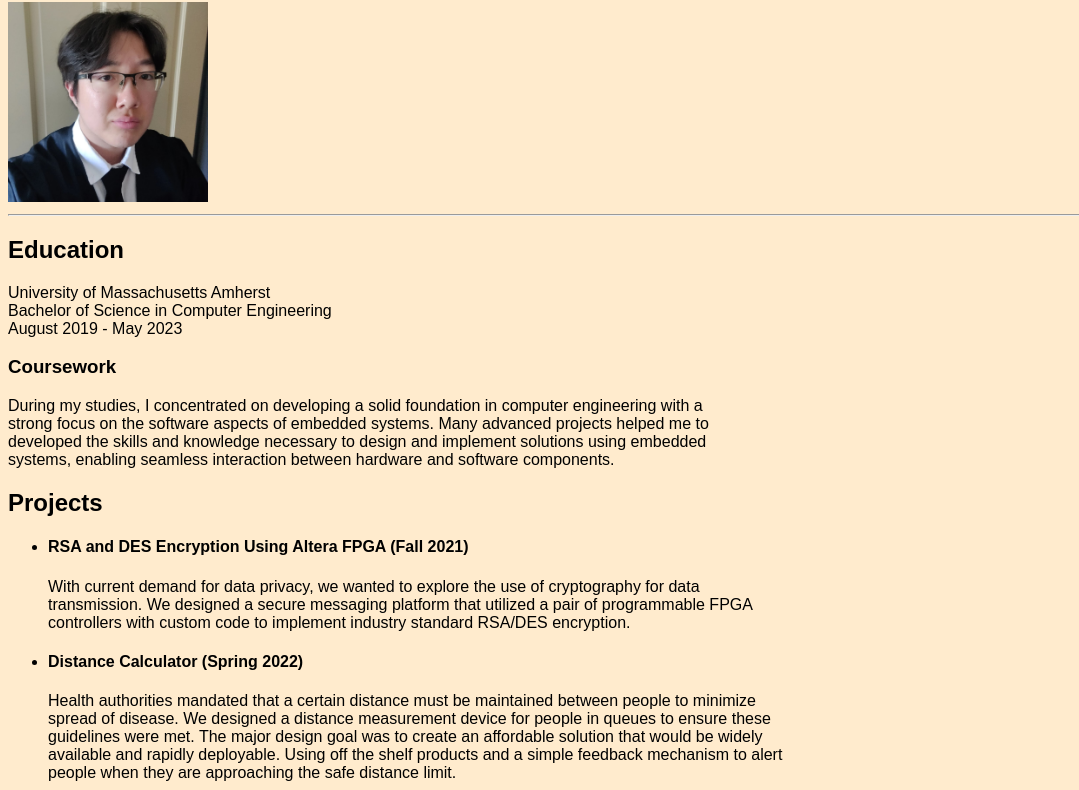
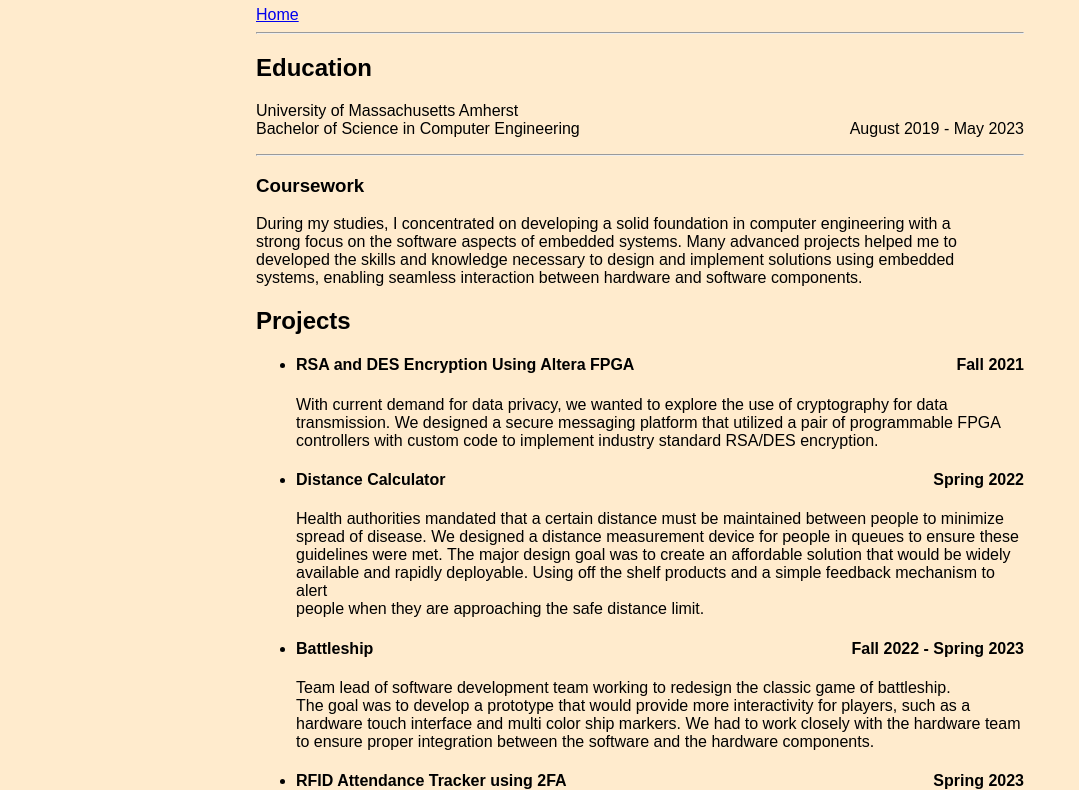
Before and after one commit to ZKZ2/html-portfolio, a plain HTML site: page public/resume.html in a window 1280 px wide. Shown: the part 78-868 px from the top of the page, without its empty margins (0-1079 px from the left). Drawn offline with Linux system fonts and the light colour scheme.

Commit message:
Add files via upload

```diff
--- a/public/resume.html
+++ b/public/resume.html
@@ -7,18 +7,21 @@
         <link rel="stylesheet" href="../style.css"/>
     </head>
 
-    <body>
-        <h1>Zachary Zhao</h1>
-        <img src="../assets/images/profile-pic.jpg" alt="Profile picture for zach's resume" height="150"/>
+    <body class="resume">
+
+        <h1>Zachary Zhao</h1><a href="../index.html">Home</a></span>
         <hr/>
 
+        <div class="resume-ed">
             <h2>Education</h2>
             <p>
                 University of Massachusetts Amherst <br/>
-            Bachelor of Science in Computer Engineering <br/>
-            August 2019 - May 2023
+                Bachelor of Science in Computer Engineering <span class="resume-date">August 2019 - May 2023</span>
+            <hr/>
             </p>
+        </div>
 
+        <div class="resume-courses">
             <p>
                 <h3>Coursework</h3>
                 During my studies, I concentrated on developing a solid foundation in computer engineering with a <br/>
@@ -26,18 +29,19 @@
                 developed the skills and knowledge necessary to design and implement solutions using embedded <br/>
                 systems, enabling seamless interaction between hardware and software components.
             </p>
+        </div>
 
         <h2>Projects</h2>
         <ul>
         <li><p>
-            <h4>RSA and DES Encryption Using Altera FPGA (Fall 2021)</h4>
+            <h4>RSA and DES Encryption Using Altera FPGA <span class="resume-date">Fall 2021</span></h4>
             With current demand for data privacy, we wanted to explore the use of cryptography for data <br/>
             transmission.  We designed a secure messaging platform that utilized a pair of programmable FPGA <br/>
             controllers with custom code to implement industry standard RSA/DES encryption.
         </p></li>
 
         <li><p>
-            <h4>Distance Calculator (Spring 2022)</h4>
+            <h4>Distance Calculator <span class="resume-date">Spring 2022</span></h4>
             Health authorities mandated that a certain distance must be maintained between people to minimize <br/>
             spread of disease.  We designed a distance measurement device for people in queues to ensure these <br/>
             guidelines were met.  The major design goal was to create an affordable solution that would be widely <br/>
@@ -46,7 +50,7 @@
         </p></li>
 
         <li><p>
-            <h4>Battleship (Fall 2022 - Spring 2023)</h4>
+            <h4>Battleship <span class="resume-date">Fall 2022 - Spring 2023</span></h4>
             Team lead of software development team working to redesign the classic game of battleship. <br/>
             The goal was to develop a prototype that would provide more interactivity for players, such as a <br/>
             hardware touch interface and multi color ship markers.  We had to work closely with the hardware team <br/>
@@ -55,7 +59,7 @@
         </p></li>
 
         <li><p>
-            <h4>RFID Attendance Tracker using 2FA (Spring 2023)</h4>
+            <h4>RFID Attendance Tracker using 2FA <span class="resume-date">Spring 2023</span></h4>
             Wide spread use of RFID tags and the availability of tools to clone them is a major issue.  We wanted to <br/>
             design and build a proof-of-concept project to prevent unauthorized usage of RFID tags in the attendance <br/>
             tracker. The system implemented two-factor authentication (a passcode prompt) as added protection against <br/>
@@ -75,7 +79,5 @@
                 MATLAB, Atmel Studio, Microsoft Office
             </p></li>
         </ul>
-        <hr/>
-        <a href="../index.html">Home</a>
     </body>
 </html>
```
Lines whose indentation alone changed are shown as unchanged.
